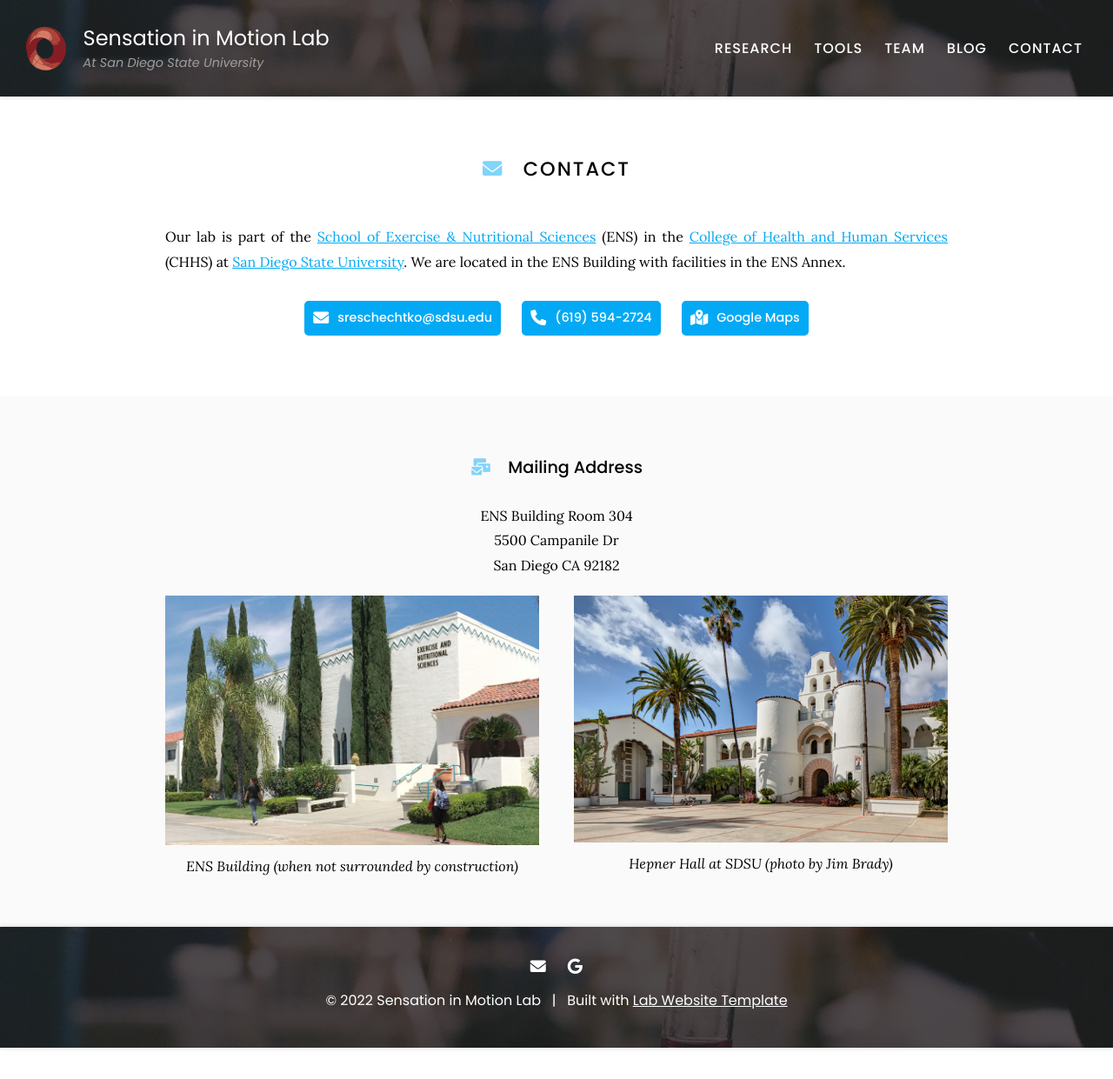
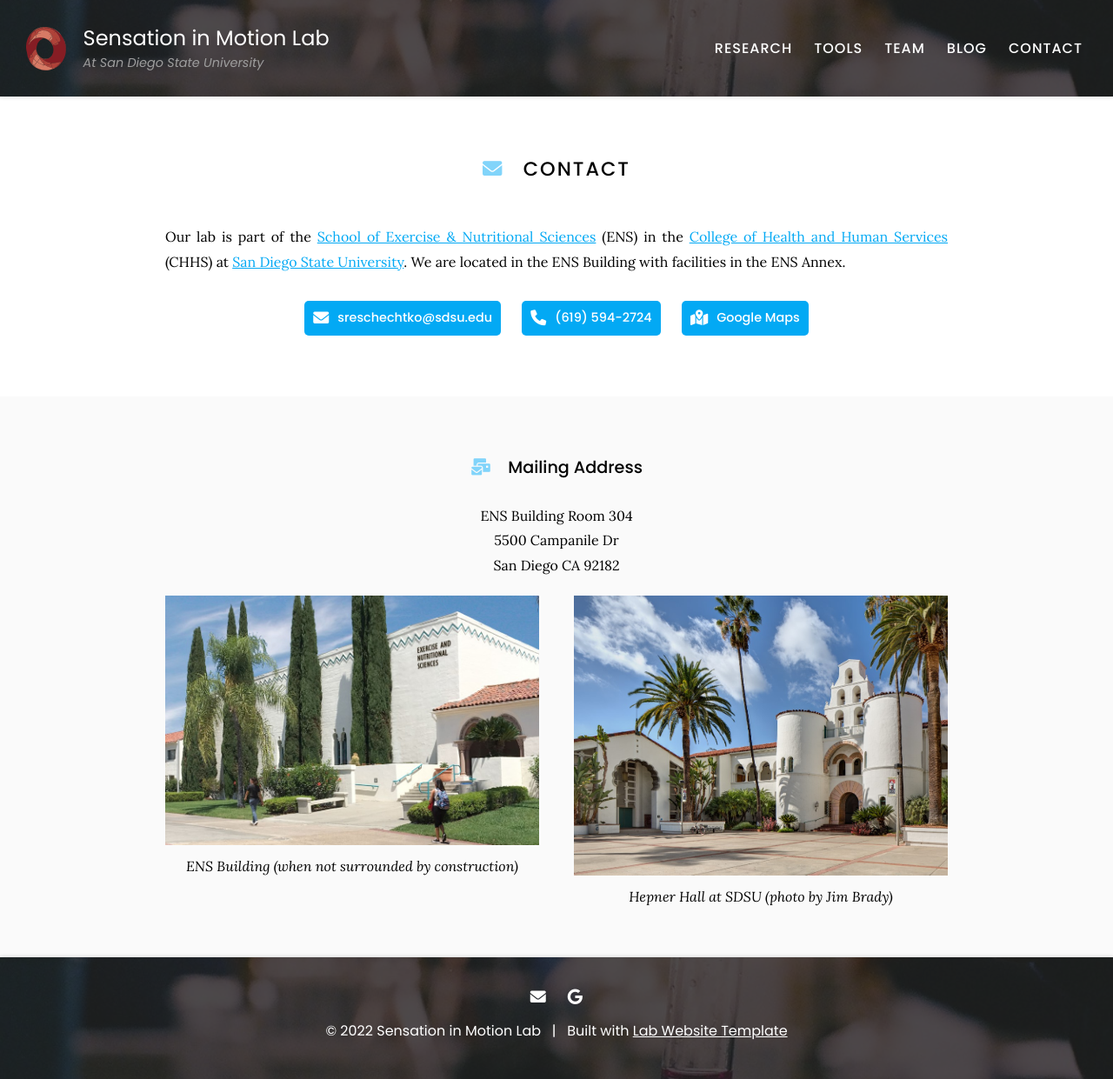
Before and after one commit to sensationinmotion/sensationinmotion.github.io, a Jekyll site: the page built from contact/index.md, in a window 1280 px wide. Shown: the whole page at 87% size. Built offline with Jekyll 4.4.1, drawn with Linux system fonts in a browser that asks for light colours; before the commit the page ends 1205 px from its top, so only the background shows below that.

Commit message:
Update index.md

```diff
--- a/contact/index.md
+++ b/contact/index.md
@@ -57,7 +57,7 @@ San Diego CA 92182
 {% capture col2 %}
 {%
   include figure.html
-  image="images/HepnerHall_JimBrady_M5A9350.jpg"
+  image="images/hepner.jpg"
   caption="Hepner Hall at SDSU (photo by Jim Brady)"
 %}
 {% endcapture %}
```
